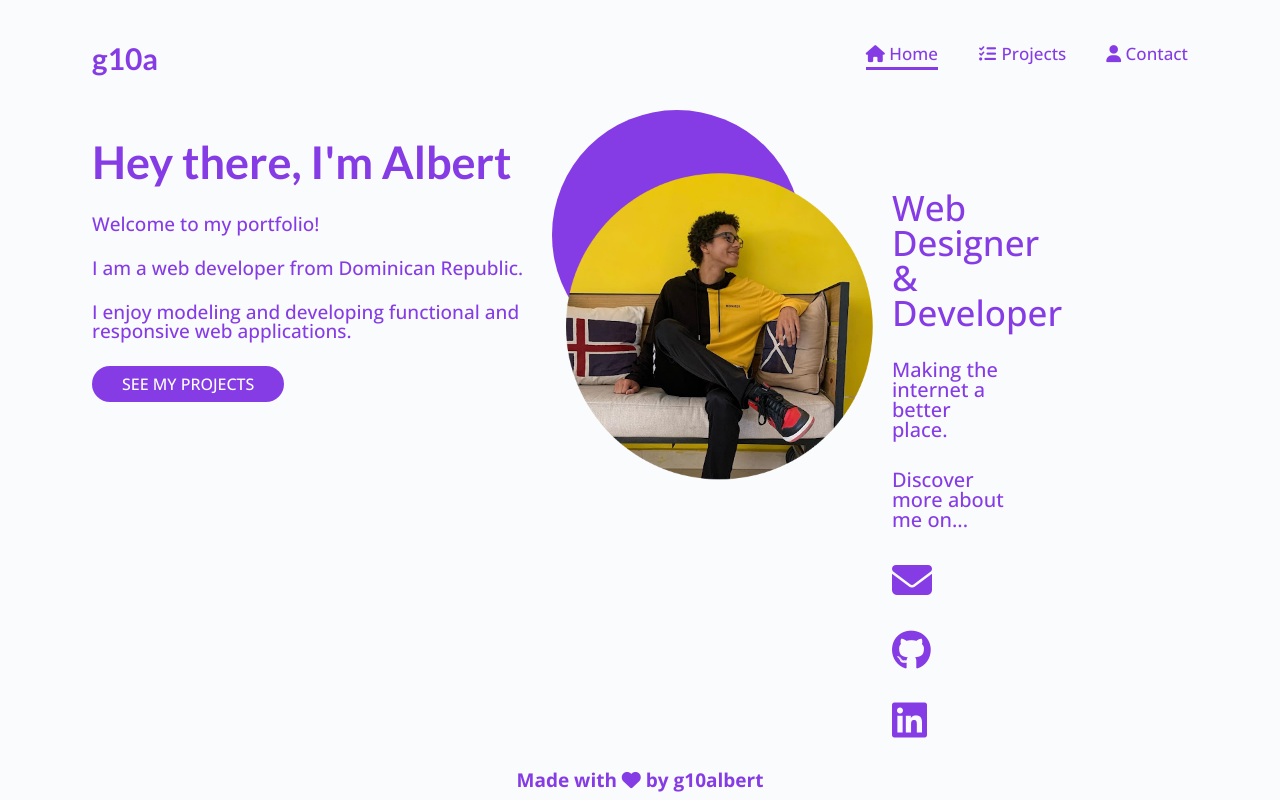
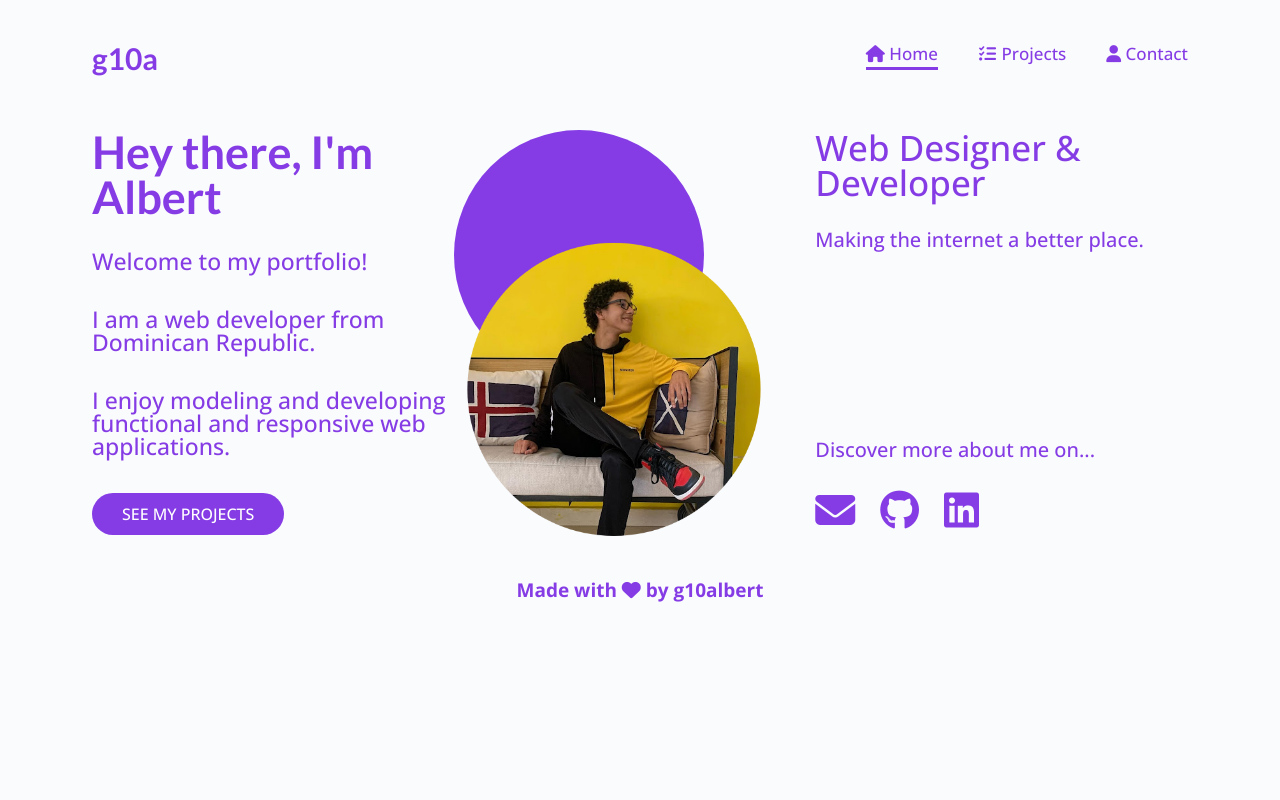
Before and after one commit to g10albert/g10albert-portfolio, a plain HTML site: page index.html in a window 1280 px wide. Drawn offline with nearby package versions, Linux system fonts and the light colour scheme.

Commit message:
Terminado el diseño de home para todos los dispositivos

```diff
--- a/css/main.css
+++ b/css/main.css
@@ -110,7 +110,7 @@ body {
     all: unset;
     color: var(--clr-white-light);
     background-color: var(--clr-purple-light);
-    padding: 1rem 3rem;
+    padding: 1.3rem 3rem;
     font-size: 1.6rem;
     border-radius: 5rem;
     margin-bottom: 5rem;
@@ -278,10 +278,6 @@ body {
         font-size: 2rem;
     }
 
-    .main-right__right {
-        width: 40%;
-    }
-
 }
 
 @media (min-width: 1024px) {
@@ -294,13 +290,55 @@ body {
         font-size: 1.7rem;
     }
 
+    /* Styles for desktop layout */
+
+    .desktop-wrapper {
+        display: grid;
+        grid-template-columns: 33% 33% 33%;
+        margin: 2rem 0;
+    }
+
     .main-wrapper {
         display: block;
     }
 
+    .main-left__title {
+        font-size: 4.5rem;
+        font-family: var(--ff-lato);
+        font-weight: var(--weight-bold);
+        margin: 0 0 3rem 0;
+    }
+
+    .main-left__p {
+        font-size: 2.3rem;
+        margin-bottom: 3.5rem;
+    }
+
+    .main-center__img {
+        width: 90%;
+        top: 10rem;
+    }
+
     .main-right {
         display: block;
-        justify-content: space-between;
+        margin: 0;
+    }
+
+    .main-right__p {
+        padding: 0;
+        width: 100%;
+    }
+
+    .main-right__left {
+        width: 100%;
+    }
+
+    .main-right__right {
+        margin-top: 19rem;
+    }
+
+    .main-right__icons {
+        display: flex;
     }
 
     .main-center {
@@ -311,9 +349,4 @@ body {
         display: block;
     }
 
-    .desktop-wrapper {
-        display: flex;
-    }
-
-
 }
--- a/index.html
+++ b/index.html
@@ -82,9 +82,11 @@
                 </div>
                 <div class="main-right__right">
                     <p class="main-right__p">Discover more about me on...</p>
-                    <i class="fa-solid fa-envelope main-right-icons__icon"></i>
-                    <i class="fa-brands fa-github main-right-icons__icon"></i>
-                    <i class="fa-brands fa-linkedin main-right-icons__icon"></i>
+                    <div class="main-right__icons">
+                        <i class="fa-solid fa-envelope main-right-icons__icon"></i>
+                        <i class="fa-brands fa-github main-right-icons__icon"></i>
+                        <i class="fa-brands fa-linkedin main-right-icons__icon"></i>
+                    </div>
                 </div>
             </div>
         </div>
```
